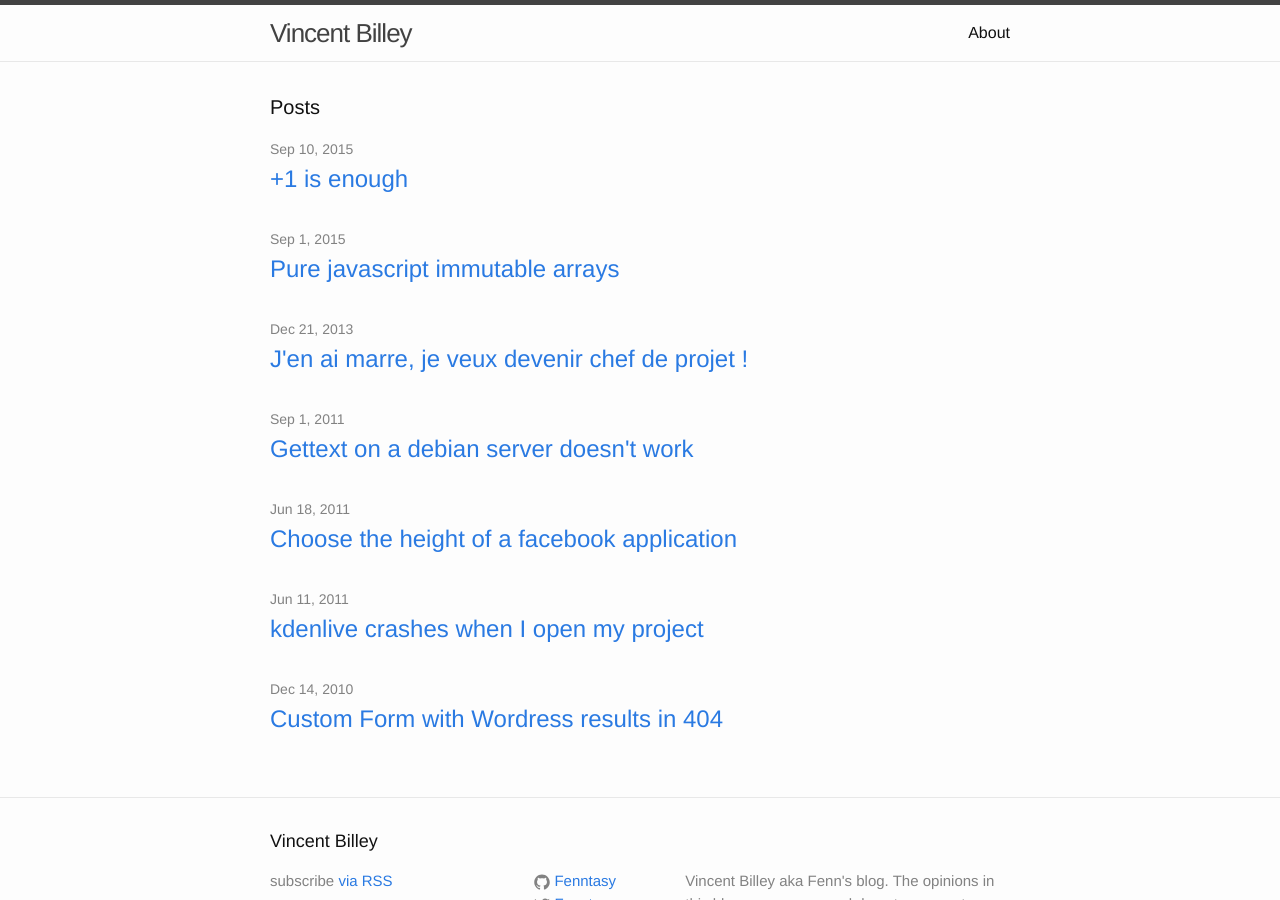
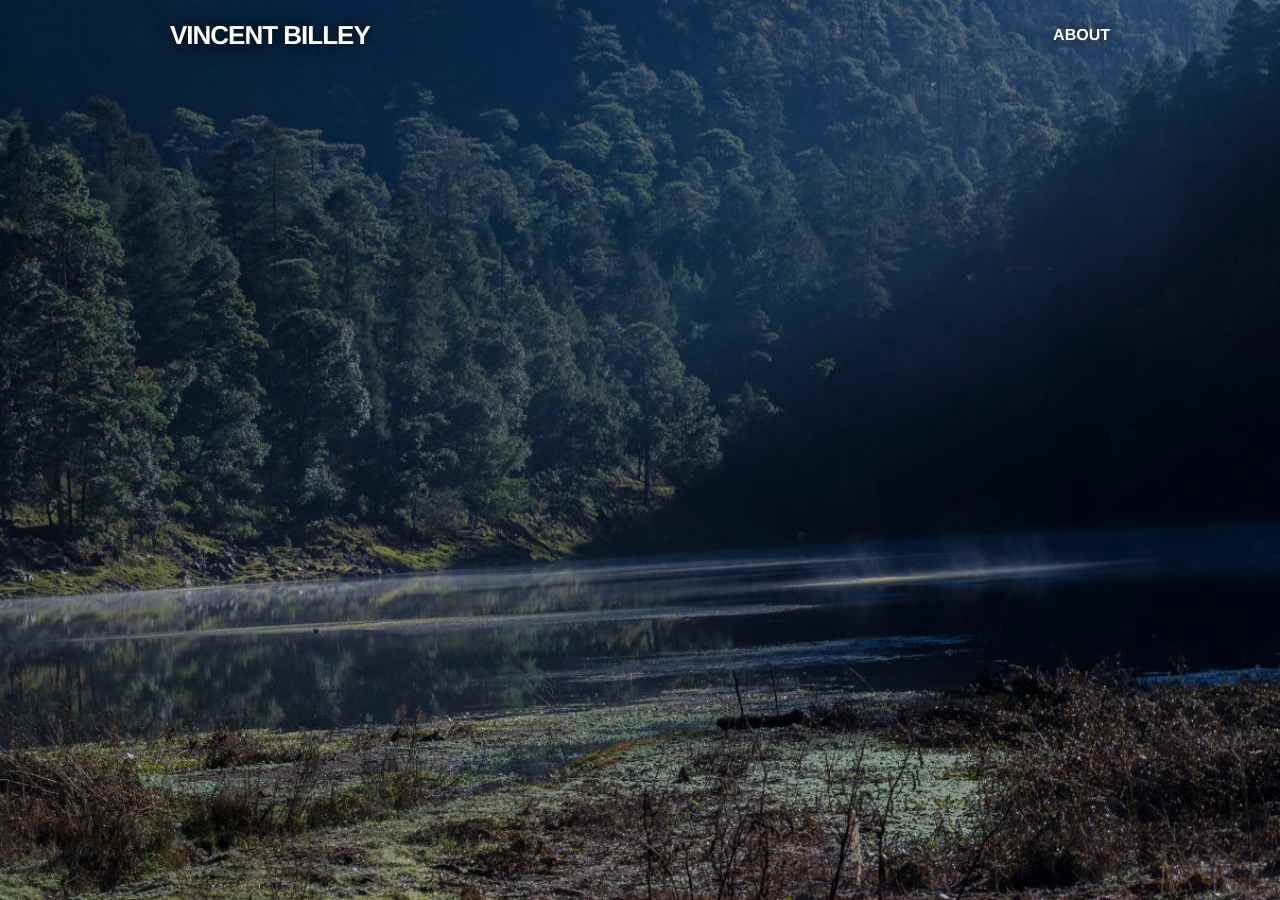
Before and after one commit to Fenntasy/blog, a Jekyll site: the page built from index.html, in a window 1280 px wide and 900 px high. Built offline with Jekyll 4.4.1, drawn with Linux system fonts in a browser that asks for light colours; Markdown is read by kramdown in place of the engine named in the settings.

Commit message:
better home and navigation

```diff
--- a/_layouts/default.html
+++ b/_layouts/default.html
@@ -9,10 +9,11 @@
       <div class="cover" style="
         background-image: url(/assets/{{ page.cover }}); {% if page.cover_position %}
         background-position: {{ page.cover_position }}{% endif %}"
-      ></div>
+      >
+          {% include header.html %}
+    </div>
     {% endif %}
 
-    {% include header.html %}
 
     <div class="page-content">
       <div class="wrapper">
@@ -22,6 +23,7 @@
 
     {% include footer.html %}
 
+    <script src="js/main.js"></script>
   </body>
 
 </html>
--- /dev/null
+++ b/_layouts/home.html
@@ -0,0 +1,37 @@
+<!DOCTYPE html>
+<html>
+
+  {% include head.html %}
+
+  <body>
+
+    <div class="home-cover">
+      {% include header.html %}
+    </div>
+
+    <div class="page-content">
+      <div class="wrapper">
+        {{ content }}
+      </div>
+    </div>
+
+    {% include footer.html %}
+
+<!--
+    <footer>
+      <header>Contact me</header>
+      <form action="//formspree.io/vincent.billey+contact@gmail.com" method="POST">
+        <input type="hidden" name="_subject" value="Contact from billey.me" />
+        <input type="text" name="_gotcha" style="display:none" />
+        <input type="text" placeholder="Your name" name="name">
+        <input type="email" placeholder="Your email" name="_replyto">
+        <textarea name="message" style="overflow: hidden; word-wrap: break-word; resize: horizontal; height: 222px;"></textarea>
+        <input type="submit" value="Send">
+      </form>
+    </footer>
+-->
+
+    <script src="js/main.js"></script>
+  </body>
+
+</html>
--- a/_sass/_layout.scss
+++ b/_sass/_layout.scss
@@ -1,39 +1,69 @@
 /**
  * Site header
  */
+ $header-height: 70px;
+ $header-scrolled-height: 56px;
 .site-header {
-    border-top: 5px solid $grey-color-dark;
-    border-bottom: 1px solid $grey-color-light;
-    min-height: 56px;
+    height: $header-height;
+    // Positioning context for the mobile navigation icon
+    position: fixed;
+    width: 100%;
+    background: transparent;
+    transition: height 0.3s, background 0.3s;
+    will-change: height, background;
 
-    // Positioning context for the mobile navigation icon
-    position: relative;
+    &.scrolled {
+      height: 56px;
+      background: black;
+
+      .site-title, .site-nav {
+        line-height: $header-scrolled-height;
+      }
+    }
 }
 
 .site-title {
     font-size: 26px;
     font-weight: 300;
-    line-height: 56px;
+    line-height: $header-height;
     letter-spacing: -1px;
     margin-bottom: 0;
     float: left;
+    display: flex;
+    align-items: center;
+    text-transform: uppercase;
+    font-weight: bold;
+    transition: line-height 0.3s;
+    will-change: line-height;
+    text-shadow:
+      0 0 15px rgba(black, .5),
+      0 0 20px rgba(black, .4),
+      0 0 25px rgba(black, .3);
 
     &,
     &:visited {
-        color: $grey-color-dark;
+        color: white;
     }
 }
 
 .site-nav {
     float: right;
-    line-height: 56px;
+    line-height: $header-height;
+    transition: line-height 0.3s;
+    will-change: line-height;
+    text-shadow:
+      0 0 15px rgba(black, .5),
+      0 0 20px rgba(black, .4),
+      0 0 25px rgba(black, .3);
 
     .menu-icon {
         display: none;
     }
 
     .page-link {
-        color: $text-color;
+        color: white;
+        text-transform: uppercase;
+        font-weight: bold;
         line-height: $base-line-height;
 
         // Gaps between nav items, but not on the last one
@@ -81,6 +111,7 @@
         }
 
         .page-link {
+            color: black;
             display: block;
             padding: 5px 10px;
 
@@ -90,6 +121,15 @@
             margin-left: 20px;
         }
     }
+}
+
+.home-cover {
+  background: url(../assets/scenery.jpg) no-repeat bottom center scroll;
+  background-color: black;
+  -webkit-background-size: cover;
+  background-size: cover;
+  width: 100%;
+  height: 100vh;
 }
 
 .cover {
--- a/css/main.scss
+++ b/css/main.scss
@@ -23,7 +23,7 @@ $grey-color-light: lighten($grey-color, 40%);
 $grey-color-dark:  darken($grey-color, 25%);
 
 // Width of the content area
-$content-width:    800px;
+$content-width:    1000px;
 
 $on-palm:          600px;
 $on-laptop:        800px;
--- a/index.html
+++ b/index.html
@@ -1,5 +1,5 @@
 ---
-layout: default
+layout: home
 ---
 
 <div class="home">
--- /dev/null
+++ b/js/main.js
@@ -0,0 +1,20 @@
+
+function checkScroll(zero, more) {
+  return function() {
+    if (window.scrollY === 0) {
+      zero();
+    } else {
+      more();
+    }
+  }
+}
+var setHeaderClass = checkScroll(
+  function() {
+    document.querySelector(".site-header").classList.remove("scrolled");
+  },
+  function() {
+    document.querySelector(".site-header").classList.add("scrolled");
+  }
+)
+window.addEventListener("scroll", setHeaderClass);
+window.addEventListener("load", setHeaderClass);
```
Also changed, not shown: assets/scenery.jpg (added).
